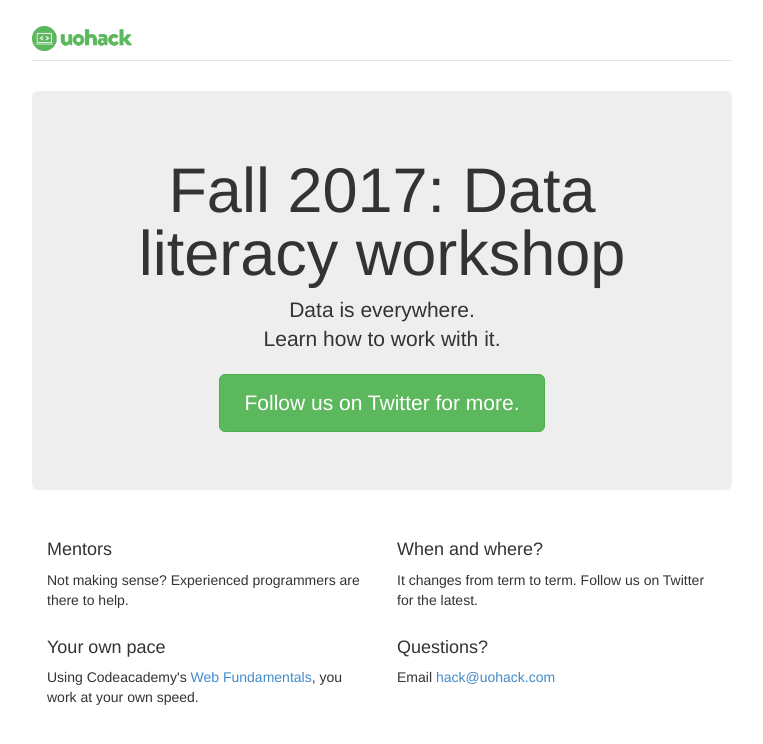
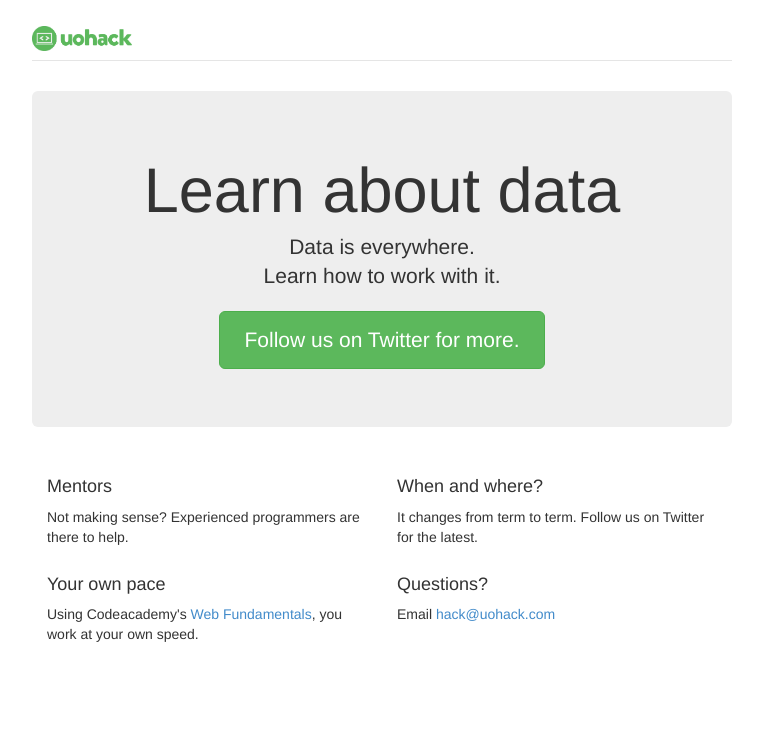
Before and after one commit to uohack/uohack.github.io, a Jekyll site: the page built from index.html, in a window 1280 px wide. Shown: the top 744 px of the page, without its empty margins (258-1021 px from the left). Built offline with Jekyll 4.4.1, drawn with Linux system fonts in a browser that asks for light colours.

Commit message:
Fix highlighter error

```diff
--- a/_config.yml
+++ b/_config.yml
@@ -1,2 +1,2 @@
 name: Your New Jekyll Site
-pygments: true
+highlighter: rouge
--- a/index.html
+++ b/index.html
@@ -4,7 +4,7 @@ title: uohack
 ---
 
 <div class="jumbotron">
-    <h1>Fall 2017: Data literacy workshop</h1>
+    <h1>Learn about data</h1>
     <p class="lead">Data is everywhere.<br>Learn how to work with it.</p>
     <p><a class="btn btn-lg btn-success" href="https://twitter.com/uohack">Follow us on Twitter for more.</a></p>
   </div>
```
